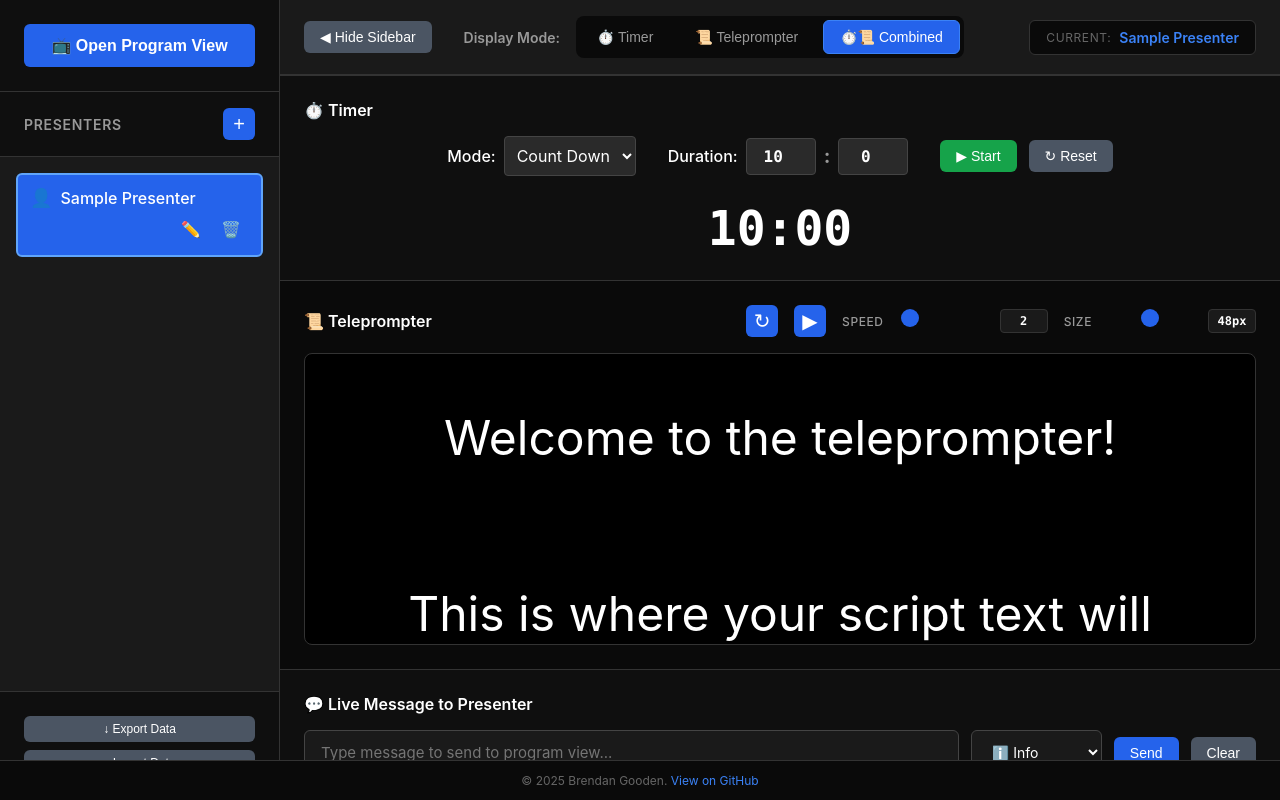
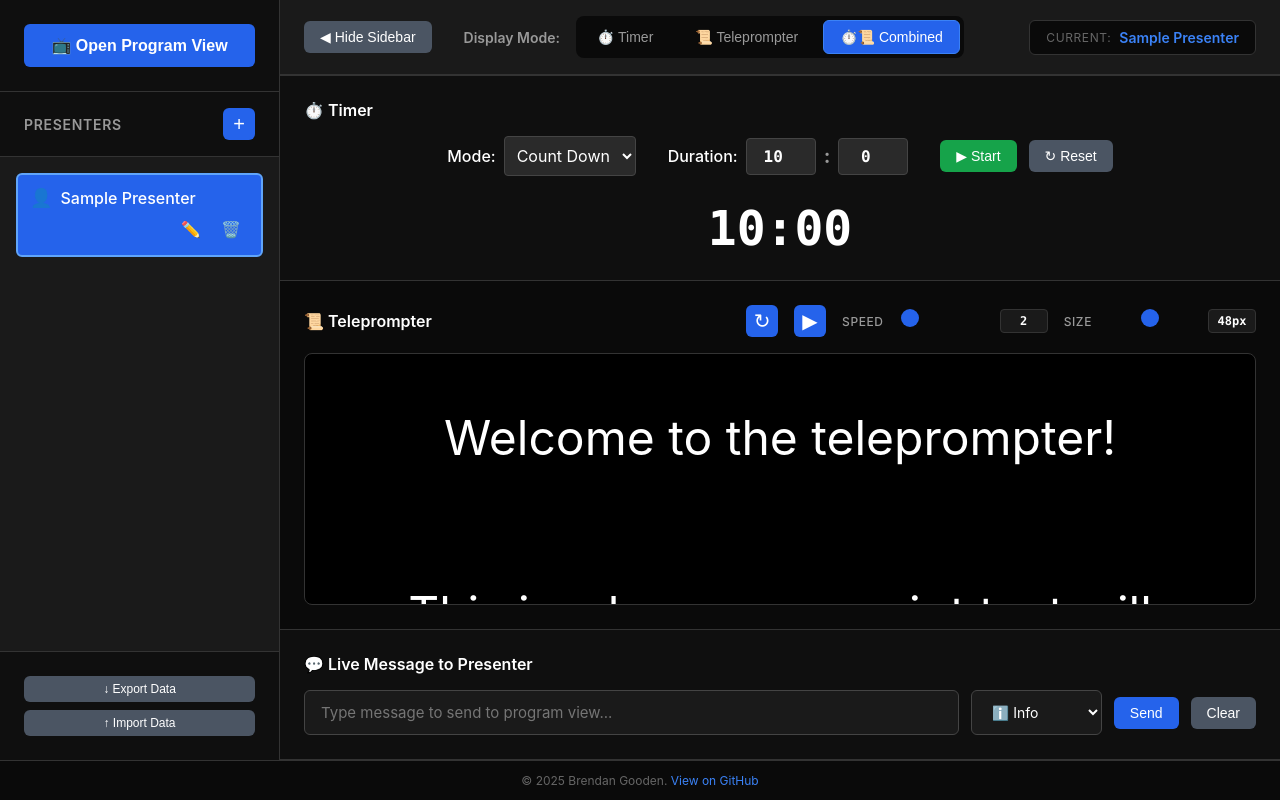
Before and after one commit to brendangooden/av-presenter-suite, a Vue app: page /control in a window 1280 px wide. Built offline with nearby package versions, Linux system fonts and the light colour scheme; the HTML template or start-up script is replaced by a standard one.

Commit message:
fix: Flexbox layout.

```diff
--- a/src/views/ControlView.vue
+++ b/src/views/ControlView.vue
@@ -1,7 +1,8 @@
 <template>
   <div class="control-view">
-    <!-- Left Sidebar -->
-    <div v-if="showMenu" class="sidebar">
+    <div class="control-layout">
+      <!-- Left Sidebar -->
+      <div v-if="showMenu" class="sidebar">
       <!-- Branding & Quick Actions -->
       <div class="sidebar-header">
         <button
@@ -49,10 +50,10 @@
           style="display: none"
         />
       </div>
-    </div>
+      </div>
 
-    <!-- Main Content Area -->
-    <div class="main-content">
+      <!-- Main Content Area -->
+      <div class="main-content">
       <!-- Top Control Bar -->
       <div class="top-bar">
         <button @click="showMenu = !showMenu" class="btn btn-secondary">
@@ -208,6 +209,7 @@
             {{ sync.state.currentMessage.type }}
           </span>
         </div>
+      </div>
       </div>
     </div>
 
@@ -469,9 +471,16 @@ onUnmounted(() => {
 <style scoped>
 .control-view {
   display: flex;
+  flex-direction: column;
   height: 100vh;
   background: #000;
   color: #fff;
+}
+
+.control-layout {
+  flex: 1;
+  display: flex;
+  min-height: 0;
 }
 
 /* === SIDEBAR === */
@@ -481,6 +490,7 @@ onUnmounted(() => {
   border-right: 1px solid #333;
   display: flex;
   flex-direction: column;
+  height: 100%;
 }
 
 .sidebar-header {
@@ -568,6 +578,7 @@ onUnmounted(() => {
   display: flex;
   flex-direction: column;
   overflow: hidden;
+  min-height: 0;
   background: #0a0a0a;
 }
 
@@ -579,6 +590,7 @@ onUnmounted(() => {
   padding: 1rem 1.5rem;
   background: #1a1a1a;
   border-bottom: 2px solid #333;
+  flex-shrink: 0;
 }
 
 .mode-selector-top {
@@ -654,6 +666,7 @@ onUnmounted(() => {
 .control-section {
   padding: 1.5rem;
   border-bottom: 1px solid #333;
+  flex-shrink: 0;
 }
 
 .section-header-inline {
@@ -713,15 +726,16 @@ onUnmounted(() => {
 }
 
 .teleprompter-section {
-  flex: 1;
+  flex: 1 1 auto;
   display: flex;
   flex-direction: column;
   overflow: hidden;
-  min-height: 300px;
+  min-height: 0;
 }
 
 .teleprompter-preview {
   flex: 1;
+  min-height: 0;
   overflow: hidden;
   border: 1px solid #333;
   border-radius: 8px;
@@ -880,17 +894,14 @@ onUnmounted(() => {
 
 /* Footer styles */
 .app-footer {
-  position: absolute;
-  bottom: 0;
-  left: 0;
-  right: 0;
+  flex-shrink: 0;
+  width: 100%;
   padding: 0.75rem 1rem;
   background: #0a0a0a;
   border-top: 1px solid #333;
   text-align: center;
   font-size: 0.75rem;
   color: #666;
-  z-index: 10;
 }
 
 .app-footer p {
```
